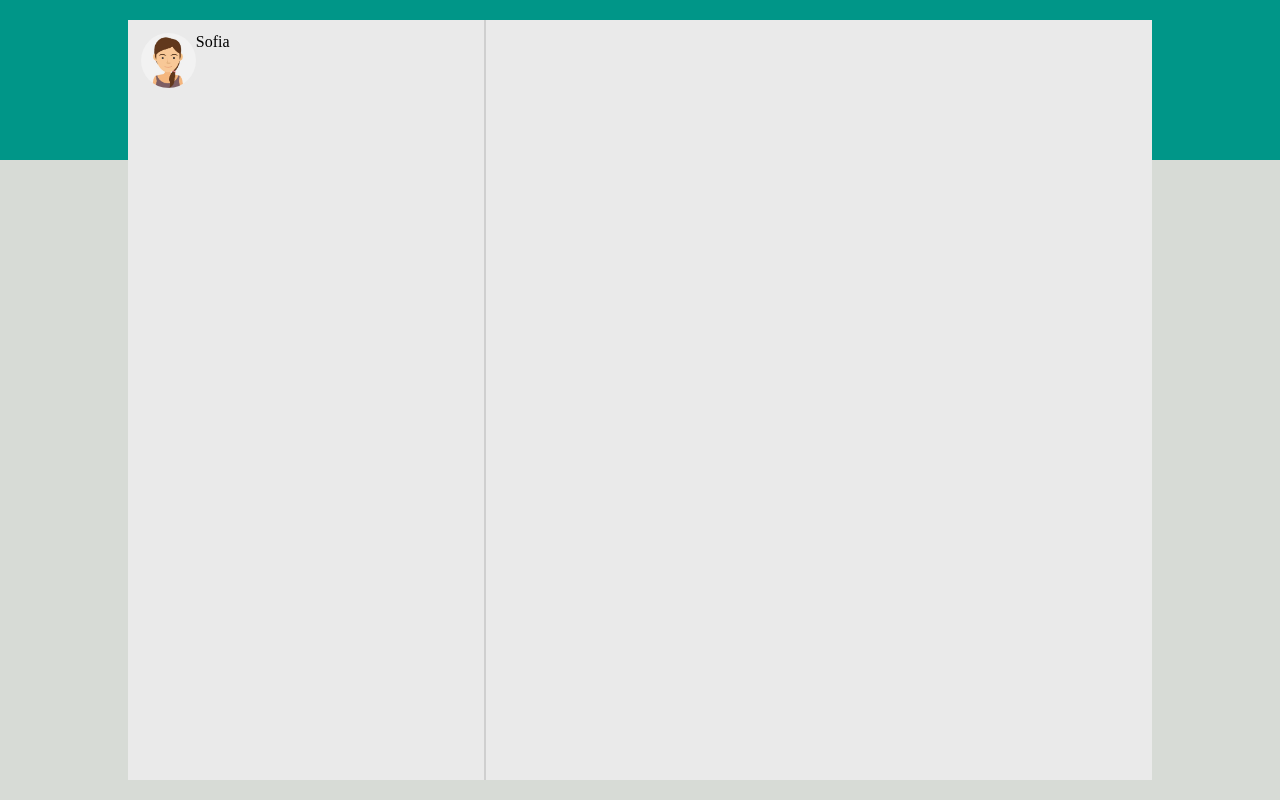
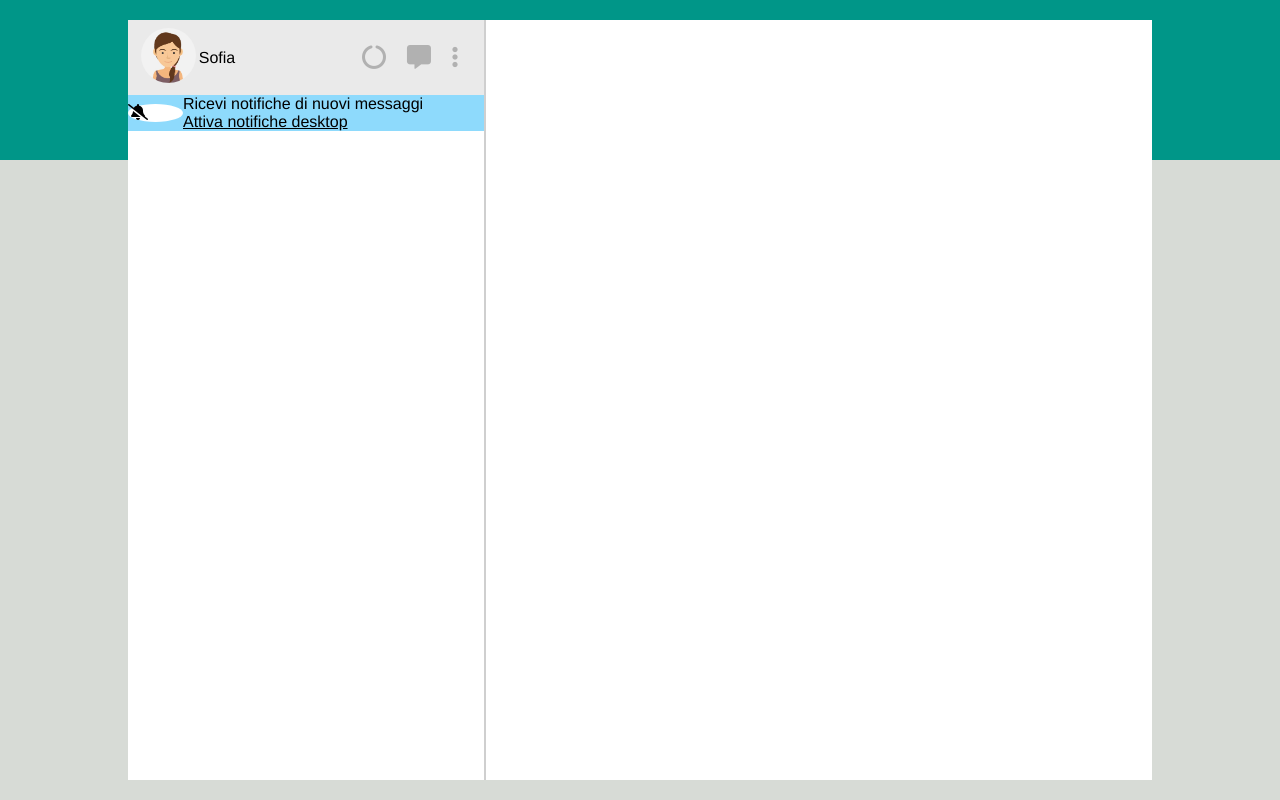
Before and after one commit to Erika-Sarleti/js-html-css-boolzap, a plain HTML site: page index.html in a window 1280 px wide. Drawn offline with Linux system fonts and the light colour scheme.

Commit message:
profilo completo

```diff
--- a/css/style.css
+++ b/css/style.css
@@ -24,15 +24,19 @@
     display:flex;
     flex-direction: column;
 }
-.profile-pic{
+.img-container{
     width: 55px;
 
+
 }
-img{
+.profile-pic{
     width: 100%;
     border-radius: 50%;
 }
 
+.underline{
+    text-decoration: underline;
+}
 /* background */
 .green-screen{
     height: 20vh;
@@ -45,10 +49,12 @@ img{
 
 /* app */
 .application{
+    font-family: Helvetica, sans-serif;
+    font-weight: 500;
     width: 80%;
     min-width: 1000px;
     height: 95%;
-    background-color: #eaeaea;
+    background-color: white;
 
 }
 
@@ -59,6 +65,39 @@ img{
     height: 95vh;
     border-right: 2px solid #cfcfcf;
 }
+
+/* profile */
+
+.profile{
+    justify-content: space-between;
+    align-items: center;
+    background-color: #eaeaea;
+}
 .personal-profile{
-    margin: .8em;
+    margin: .5em .8em;
+    align-items: center;
 }
+.profile-name{
+    padding-left:3px ;
+}
+ /* options */
+ .options{
+    margin-right: .8em;
+    font-size: 24px;
+    color: #b1b1b1;
+ }
+ .options i{
+    padding: 0 .3em;
+ }
+ /* alert notifiche */
+
+
+ .desktop-notification{
+    background-color: #8edafc;
+    align-items: center;
+ }
+ .icon{
+     border-radius: 100%;
+     height: 50%;
+     background-color: white;
+ }
--- a/index.html
+++ b/index.html
@@ -24,16 +24,28 @@
                 <!-- profilo -->
                 <div class="profile horizontal">
                     <div class="personal-profile horizontal">
-                        <div class="personal profile-pic">
-                            <img src="img/avatar_io.jpg" alt="">
+                        <div class="personal img-container">
+                            <img src="img/avatar_io.jpg" alt="" class="profile-pic">
                         </div>
 
-                        <span> Sofia </span>
+                        <span class="profile-name"> Sofia </span>
                     </div>
-                    <div class="options"></div>
+                    <div class="options">
+                        <i class="fa-solid fa-circle-notch"></i>
+                        <i class="fa-solid fa-message"></i>
+                        <i class="fa-solid fa-ellipsis-vertical"></i>
+                    </div>
                 </div>
 
-                <div class="desktop-notification"></div>
+                <div class="desktop-notification horizontal">
+                    <div class="img-container icon">
+                        <i class="fa-solid fa-bell-slash"></i>
+                    </div>
+                    <div class="alert-text">
+                        <div class="normal-text">Ricevi notifiche di nuovi messaggi</div>
+                        <div class="small-text underline">Attiva notifiche desktop</div>
+                    </div>
+                </div>
                 <!-- lista contatti -->
                 <div class="contacts">
 
```
